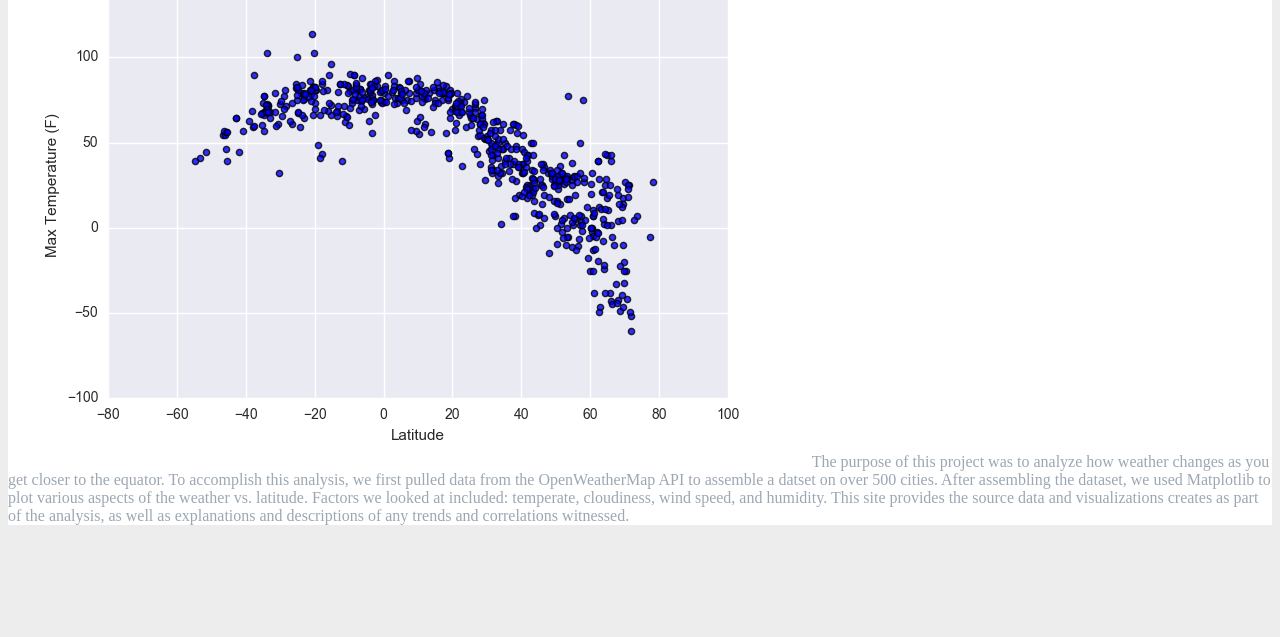
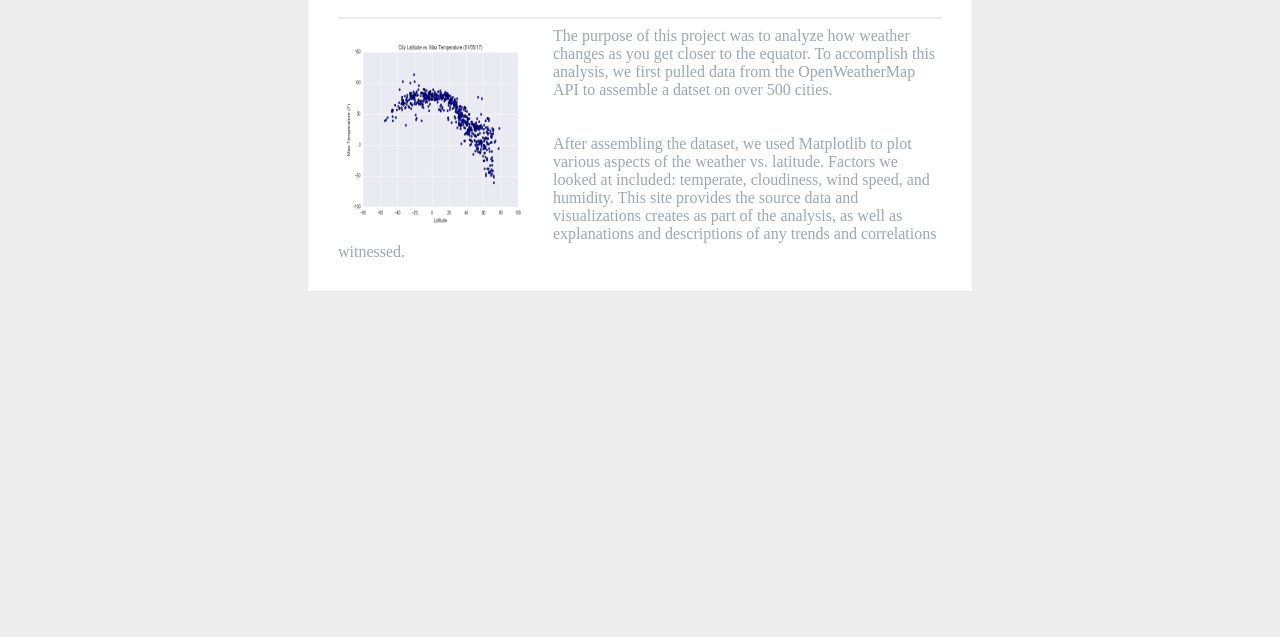
Before and after one commit to hrofarrow/web-design-challenge, a plain HTML site: page WebVisualizations/index.html in a window 1280 px wide. Shown: the part 163-800 px from the top of the page. Drawn offline with Linux system fonts and the light colour scheme.

Commit message:
added styling and paragraphs

```diff
--- a/WebVisualizations/index.html
+++ b/WebVisualizations/index.html
@@ -13,24 +13,28 @@
       <!-- <a href="#contact">Contact</a> -->
       <!-- <a href="#about">About</a> -->
     <!-- </div> -->
-
+    <div class= "centerbox" ALIGN=" LEFT">
       <main class= "main">
         <h1>
           Summary: Latitude vs. X
         </h1>
-      <img src="assets/Fig1.png" alt="City Latitude vs Max Temperature visualization">
-      <p1>
+       <hr style="border: 1px solid #ededed">
+       <img src="assets/Fig1.png" alt="City Latitude vs Max Temperature visualization" width="200" height="200"
+       style= "float: left; margin:5px 15px 3px 0px; border: 1px">
+       <p1 >
         The purpose of this project was to analyze how weather changes as you get closer to the
         equator. To accomplish this analysis, we first pulled data from the OpenWeatherMap API
-        to assemble a datset on over 500 cities.
+        to assemble a datset on over 500 cities.<br>
        </p1>
         <p2>
+       <br>
+       <br>
        After assembling the dataset, we used Matplotlib to plot various aspects of the
        weather vs. latitude. Factors we looked at included: temperate, cloudiness, wind speed, and humidity.
       This site provides the source data and visualizations creates as part of the analysis,
        as well as explanations and descriptions of any trends and correlations witnessed.
         </p2>
-
       </main>
+    </div>
     </header>
   </body>
--- a/WebVisualizations/styles.css
+++ b/WebVisualizations/styles.css
@@ -1,11 +1,20 @@
 body {
     background: #ededed;
   }
+.centerbox {
+    text-align: left;
+    align:left
+}
 h1 {
     color:#4aaaa5;
-    font-weight:900
+    font-weight:900;
+    padding: 10px
 }
 .main {
     color: #9ca7b2;
-    background-color: #ffffff
+    background-color: #ffffff;
+    margin-top: 50px;
+    margin-right: 300px;
+    margin-left: 300px;
+    padding: 30px
 }
```
Lines whose indentation alone changed are shown as unchanged.
